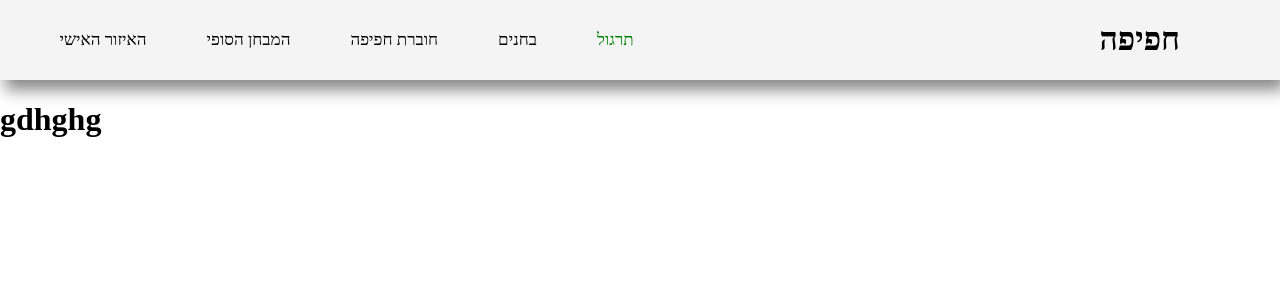
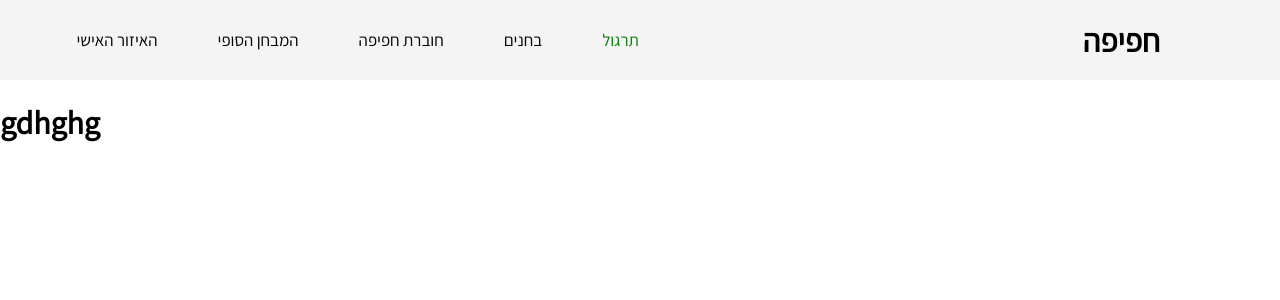
Before and after one commit to nlnl03/hafifon, a Vue app: page /Practice in a window 1280 px wide. Shown: the top 300 px of the page. Built offline with nearby package versions, Linux system fonts and the light colour scheme.

Commit message:
New-commit 1

```diff
--- a/src/App.vue
+++ b/src/App.vue
@@ -16,8 +16,15 @@ export default {
 </script>
 
 <style>
+@font-face {
+  src: url(./assets/Assistant-Regular.ttf);
+  font-family: Assistant-Regular ;
+
+}
  body{
    margin: 0;
+     font-family: Assistant-Regular ;
+
  }
  .main-container{
     width: 100vw;
--- a/src/components/MainNavbar.vue
+++ b/src/components/MainNavbar.vue
@@ -4,13 +4,43 @@
         <h1 class="home-title">חפיפה</h1>
     </router-link>
 
-    <ul class="navbar-headers" >
-        <li class="headers" v-for="header in headers" :key="header">
+    <ul class="navbar-headers-list" >
+        <li class="headers" >
             <div class="headers-hover" >
-                <div>
-                    <router-link :to= header.path> {{header.name}}</router-link>
+                     <router-link :to="{path: 'User'} ">האיזור האישי</router-link>
+              </div>
+        </li>
+        <li class="headers" >
+            <div class="headers-hover" >
+                     <router-link :to="{path: 'FinalExam'}">המבחן הסופי</router-link>
+              </div>
+        </li>
+        <li class="headers" >
+            <div class="headers-hover" >
+                     <router-link :to="{path: 'HafifaBook'}">חוברת חפיפה</router-link>
+              </div>
+        </li>
+
+
+        <li class="headers"  @mouseleave="isOpen=false">
+            <div class="headers-hover">
+                <li class="exams-btn" @mouseover="isOpen = true" >
+                    <router-link :to="{path: 'Exams'}">בחנים</router-link>
+                </li>
+                <div v-if="isOpen" class="drop-down">
+                    <ul class="dropdown-items">
+                         <router-link class="exams" :to="{path: 'test1'}">מבחן 1</router-link>
+                         <router-link class="exams" :to="{path: 'test2'}">מבחן 2</router-link>
+                         <router-link class="exams" :to="{path: 'test3'}">מבחן 3</router-link>
+                    </ul>
                 </div>
-             </div>
+              </div>
+
+        </li>
+        <li class="headers" >
+            <div class="headers-hover" >
+                     <router-link :to="{path: 'Practice'}">תרגול</router-link>
+              </div>
         </li>
     </ul>
 </div>
@@ -25,10 +55,11 @@ export default {
              headers:[
                  {name:"האיזור האישי", path:'/User' },
                  {name:"המבחן הסופי", path:'/FinalExam' },
-                 {name:"חוברת חפיפה", path:'/dfdfd' },
+                 {name:"חוברת חפיפה", path:'/HafifaBook' },
                  {name:"בחנים", path:'/Exams' },
                  {name:"תרגול", path:'/Practice' }
-             ]
+             ],
+             isOpen: false
         }
     }
 }
@@ -40,66 +71,79 @@ export default {
     flex-direction: row-reverse;
     height: 80px;
     background-color: rgb(244,244,244);
-    box-shadow: 5px 10px 15px #888888;
 }
 .home-title{
     margin-right: 90px;
-    cursor: pointer;
-    width: 43vw;
-    text-align: right;
+}
+/* .drop-down{
+    position: absolute;
+
+} */
+.dropdown-items{
+    padding: 0;
+     display: flex;
+     flex-direction: column;
+     align-items: center;
+     background-color: rgb(105, 100, 100);
+     position: absolute;
+     top: calc(100% + 15px);
+     left: 70%;
+     width: 120px;
+     border-radius:  2px 2px 16px 16px;
+
 }
 a{
+    display: flex;
+    height: 80px;
+    align-items: center;
     text-decoration: none;
     color: black;
-    padding: 0 50px;
+    padding: 0 30px;
 
 }
 a.router-link-exact-active{
     text-decoration: none;
+    height: 80px;
     color: green;
-    padding: 0 50px;
+    padding: 0 30px;
 }
-.navbar-headers{
+ a[class="exams"]{
+    color: #fff;
+    text-align: center;
+
+    }
+   a[class="exams"]:hover{
+    background-color: rgb(226, 226, 226);
+
+   }
+.navbar-headers-list{
     list-style-type:none;
     display: flex;
+    position: relative;
+    right: 50%;
     align-items: center;
     flex-shrink: 0;
 }
-.headers-hover{
-   display: flex;
-   align-items: center;
-   height: 80px;
-}
-.headers-hover:hover{
+
+/* .headers-hover:hover{
     background-color: rgb(229,227,227);
-}
+} */
 .headers{
-    display: flex;
-    font-size: 20px;
-    text-align: center;
-}
+     font-size: 20px;
+ }
 @media (max-width: 1280px){
+    .navbar-headers-list{
+        right: 30%;
+    }
       .headers{
         font-size: 17px;
     }
-    .home-title{
-        width: 38vw;
-        margin-right: 70px;
-    }
-    a{
-        padding: 0 30px;
-    }
-    a.router-link-exact-active{
-        padding: 0 30px;
-    }
+
+
 }
 @media (max-width: 1024px) {
-    .headers{
-        font-size: 17px;
-    }
-    .home-title{
-        width: 25vw;
-        margin-right: 70px;
+    .navbar-headers-list{
+        right: 13%;
     }
 }
 </style>
--- a/src/router/index.js
+++ b/src/router/index.js
@@ -4,6 +4,8 @@ import { createRouter, createWebHistory } from 'vue-router'
  import Exams from '../views/Exams.vue'
  import FinalExam from '../views/FinalExam.vue'
  import User from '../views/User.vue'
+ import HafifaBook from '../views/HafifaBook.vue'
+
 
 const routes = [
   {
@@ -30,6 +32,11 @@ const routes = [
     path: '/User',
     name: 'User',
     component: User
+  },
+  {
+    path: '/HafifaBook',
+    name: 'HafifaBook',
+    component: HafifaBook
   }
 
 ]
--- /dev/null
+++ b/src/views/HafifaBook.vue
@@ -0,0 +1,15 @@
+<template>
+  <h1>
+
+  </h1>
+</template>
+
+<script>
+export default {
+
+}
+</script>
+
+<style>
+
+</style>
```
Also changed, not shown: src/assets/Assistant-Regular.ttf (added).
